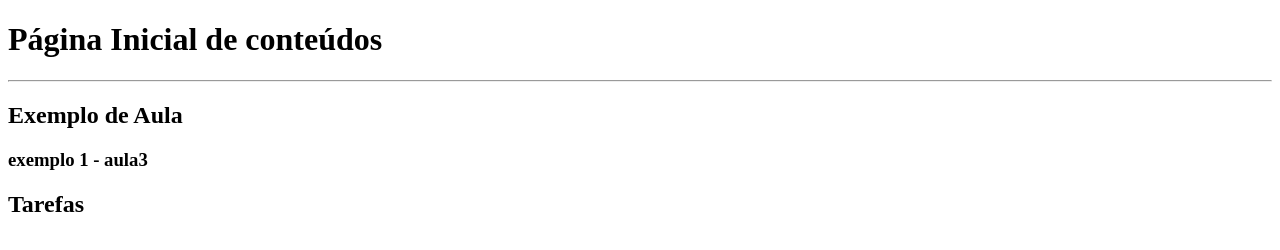
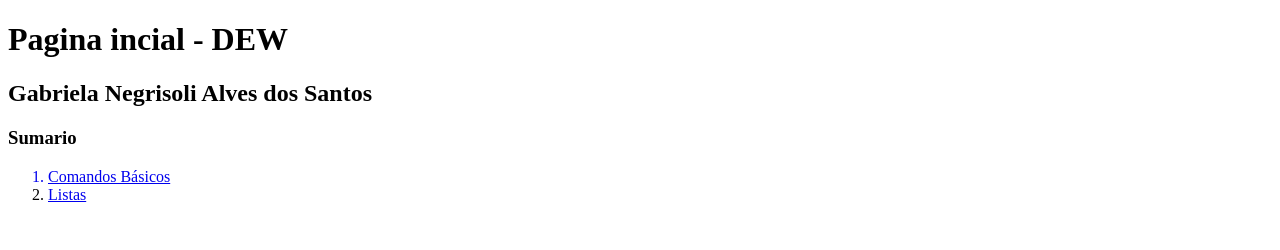
Before and after one commit to GabiNegrisoli/DEW2023, a plain HTML site: page index.html in a window 1280 px wide. Drawn offline with Linux system fonts and the light colour scheme.

Commit message:
pagina de comandos basicos

```diff
--- a/index.html
+++ b/index.html
@@ -1,17 +1,18 @@
-<!DOCTYPE html>
+<!DOCTYPE html><!--TAg mostra ao navegador que ele está abrindo um documento html na ultima versão-->
 <html lang="pt-br">
 <head>
     <meta charset="UTF-8">
     <meta http-equiv="X-UA-Compatible" content="IE=edge">
     <meta name="viewport" content="width=device-width, initial-scale=1.0">
-    <title>Página Inicial</title>
+    <title>Pagina Inicial</title>
 </head>
 <body>
-    <h1>Página Inicial de conteúdos</h1>
-    <hr>
-    <h2>Exemplo de Aula</h2>
-    <h3>exemplo 1 - aula3</h3>
-    <h2>Tarefas</h2>
-
+    <h1>Pagina incial - DEW</h1>
+    <h2>Gabriela Negrisoli Alves dos Santos</h2>
+    <h3>Sumario</h3>
+   <ol>
+       <a href="#" > <li>Comandos Básicos</li></a>
+       <li> <a href="#">Listas</a></li>
+   </ol>
 </body>
 </html>
```
